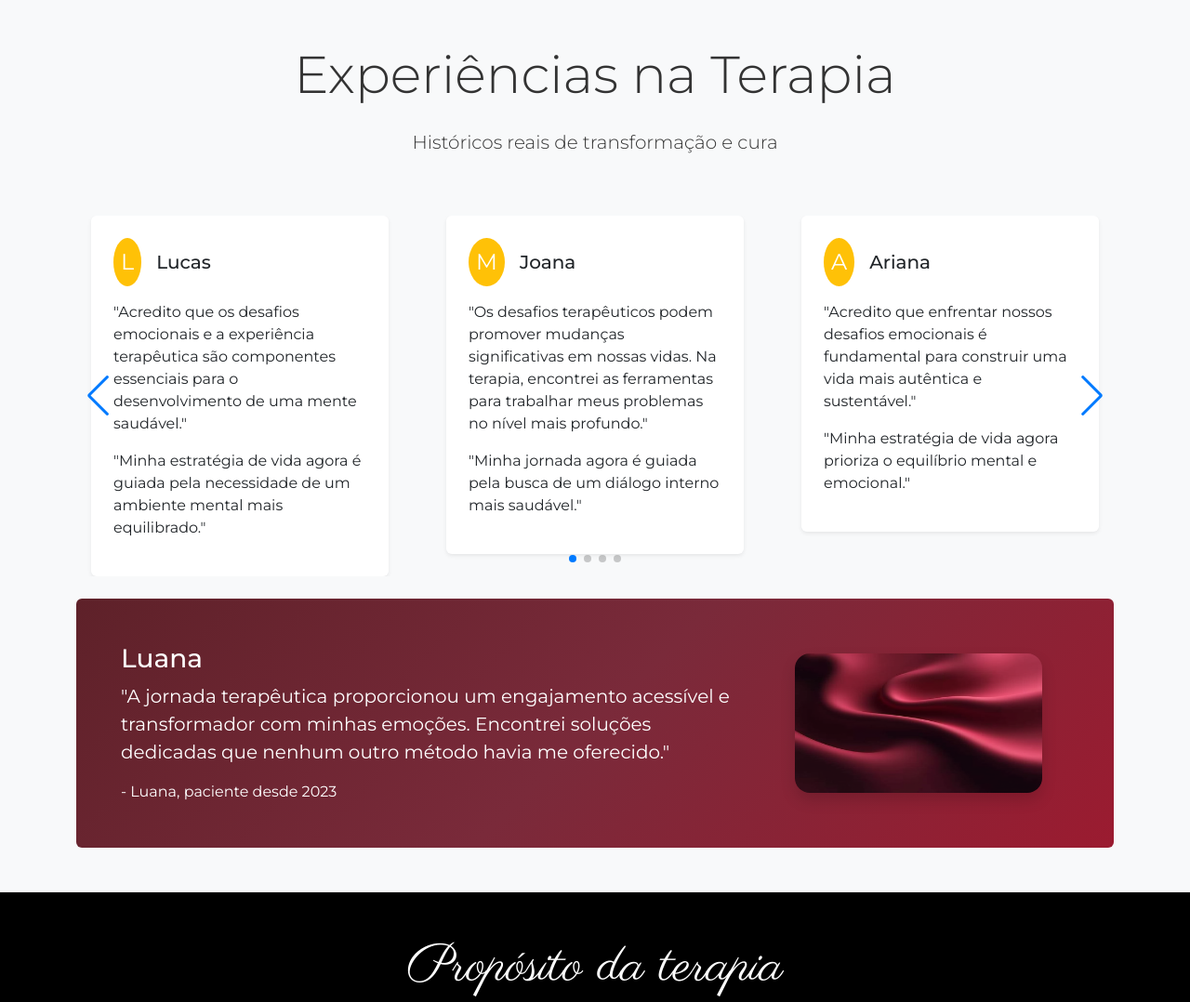
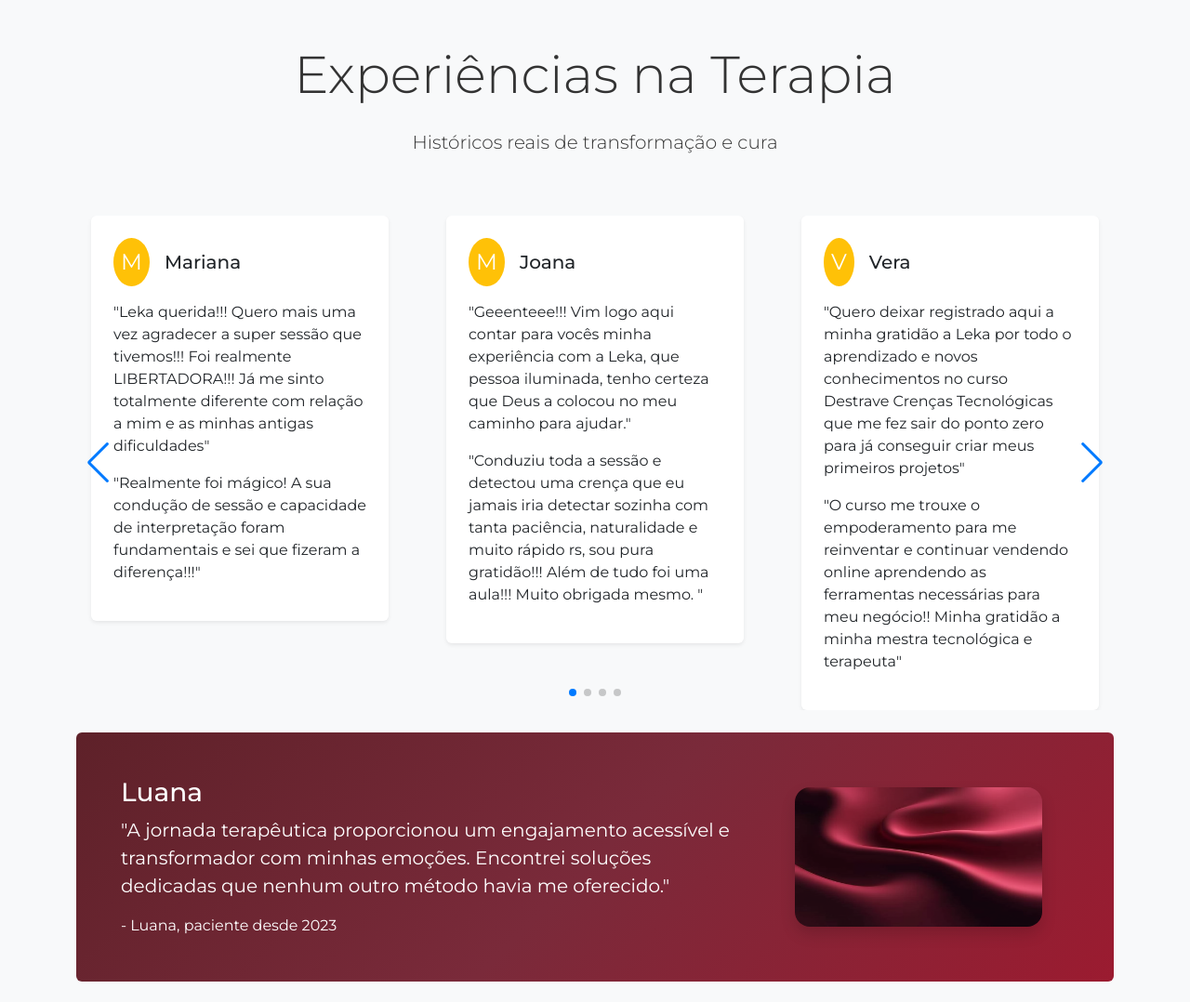
Before and after one commit to NickolasSantosCremasco/LekaSarandy_Therapies, a PHP site: page / in a window 1280 px wide. Shown: the part 697-1775 px from the top of the page at 93% size. Run offline with PHP 8.4, Linux system fonts and the light colour scheme.

Commit message:
depoimentosAtualizados

```diff
--- a/index.php
+++ b/index.php
@@ -127,18 +127,18 @@
                             <div class="card-body p-4">
                                 <div class="d-flex align-items-center mb-3">
                                     <div class="bg-warning rounded-circle p-2 me-3">
-                                        <span class="text-white fs-4">L</span>
+                                        <span class="text-white fs-4">M</span>
                                     </div>
-                                    <h5 class="mb-0">Lucas</h5>
+                                    <h5 class="mb-0">Mariana</h5>
                                 </div>
-                                <p class="card-text">"Acredito que os desafios emocionais e a experiência
-                                    terapêutica
-                                    são
-                                    componentes essenciais para o desenvolvimento de uma mente saudável."</p>
-                                <p>"Minha estratégia de vida agora é guiada pela necessidade de um ambiente
-                                    mental
-                                    mais
-                                    equilibrado."</p>
+                                <p class="card-text">"Leka querida!!! Quero mais uma vez agradecer a super sessão que
+                                    tivemos!!!
+                                    Foi realmente LIBERTADORA!!! Já me sinto totalmente diferente com relação a mim e
+                                    as minhas antigas dificuldades"</p>
+                                <p>"Realmente foi mágico! A sua condução de sessão e capacidade de interpretação foram
+                                    fundamentais e
+                                    sei que fizeram a diferença!!!"
+                                </p>
                             </div>
                         </div>
                     </div>
@@ -153,14 +153,14 @@
                                     </div>
                                     <h5 class="mb-0">Joana</h5>
                                 </div>
-                                <p class="card-text">"Os desafios terapêuticos podem promover mudanças
-                                    significativas em
-                                    nossas vidas. Na terapia, encontrei as ferramentas para trabalhar meus
-                                    problemas
-                                    no
-                                    nível mais profundo."</p>
-                                <p>"Minha jornada agora é guiada pela busca de um diálogo interno mais
-                                    saudável."
+                                <p class="card-text">"Geeenteee!!! Vim logo aqui contar para vocês minha experiência com
+                                    a Leka, que pessoa iluminada, tenho certeza que Deus a colocou no meu caminho para
+                                    ajudar."</p>
+                                <p>"Conduziu toda a sessão e detectou uma crença que eu jamais iria detectar sozinha com
+                                    tanta
+                                    paciência, naturalidade e muito rápido rs, sou pura gratidão!!! Além de tudo foi uma
+                                    aula!!! Muito obrigada mesmo.
+                                    "
                                 </p>
                             </div>
                         </div>
@@ -171,15 +171,18 @@
                             <div class="card-body p-4">
                                 <div class="d-flex align-items-center mb-3">
                                     <div class="bg-warning rounded-circle p-2 me-3">
-                                        <span class="text-white fs-4">A</span>
+                                        <span class="text-white fs-4">V</span>
                                     </div>
-                                    <h5 class="mb-0">Ariana</h5>
+                                    <h5 class="mb-0">Vera</h5>
                                 </div>
-                                <p class="card-text">"Acredito que enfrentar nossos desafios emocionais é
-                                    fundamental
-                                    para
-                                    construir uma vida mais autêntica e sustentável."</p>
-                                <p>"Minha estratégia de vida agora prioriza o equilíbrio mental e emocional."
+                                <p class="card-text">"Quero deixar registrado aqui a minha gratidão a Leka por todo o
+                                    aprendizado e novos conhecimentos no curso Destrave Crenças Tecnológicas que me fez
+                                    sair do ponto zero para já conseguir criar meus primeiros projetos"</p>
+                                <p>"O curso me trouxe o empoderamento para me reinventar e continuar vendendo online
+                                    aprendendo as ferramentas necessárias para meu negócio!! Minha gratidão a minha
+                                    mestra tecnológica
+
+                                    e terapeuta"
                                 </p>
                             </div>
                         </div>
@@ -191,15 +194,17 @@
                             <div class="card-body p-4">
                                 <div class="d-flex align-items-center mb-3">
                                     <div class="bg-warning rounded-circle p-2 me-3">
-                                        <span class="text-white fs-4">A</span>
+                                        <span class="text-white fs-4">R</span>
                                     </div>
-                                    <h5 class="mb-0">Ariana</h5>
+                                    <h5 class="mb-0">Raquel</h5>
                                 </div>
-                                <p class="card-text">"Acredito que enfrentar nossos desafios emocionais é
-                                    fundamental
-                                    para
-                                    construir uma vida mais autêntica e sustentável."</p>
-                                <p>"Minha estratégia de vida agora prioriza o equilíbrio mental e emocional."
+                                <p class="card-text">"Oi, vim agradecer a Leka por ter se disponibilizado com amor
+                                    alegria, desprendimento e competência em ensinar e destravar a Tecnologia. Foi
+                                    incrível pois não sabia utilizar alguns programas que me ajudariam a desenvolver
+                                    melhor meu trabalho"</p>
+                                <p>"Hoje já utilizei vários programas dos quais ela me ensinou e já tenho alavancado
+                                    meus
+                                    projetos. Só tenho a agradecer a ti Leka. Muito Grata"
                                 </p>
                             </div>
                         </div>
@@ -425,7 +430,7 @@
                 <div class="col-md-6 col-lg-4">
                     <div class="card h-100 border-0 shadow-sm overflow-hidden">
                         <img src="https://images.pexels.com/photos/5890690/pexels-photo-5890690.jpeg?auto=compress&cs=tinysrgb&w=1260&h=750&dpr=2"
-                            class="card-img-top " alt="Grupo em sessão de terapia"
+                            class="card-img-top" alt="Grupo em sessão de terapia"
                             style="height: 200px; object-fit: cover;">
                         <div class="card-body text-center">
                             <h3 class="card-title mb-3" style="color: #7a2a3a;">Sessão Grupal</h3>
--- a/src/css/global.css
+++ b/src/css/global.css
@@ -4,6 +4,9 @@
   --vinho-suave: #a35875;
   --bege: #f8f1e9;
   --cinza-claro: #f5f5f5;
+}
+* {
+  text-decoration: none;
 }
 
 body {
```
Also changed, not shown: src/pages/cadastro.php (+9 -1 lines), src/pages/contato.php (+9 -6 lines), src/pages/login.php (+21 -4 lines), src/pages/perfil.php (+43 -16 lines), src/pages/pesquisa.php (+47 -0 lines).
